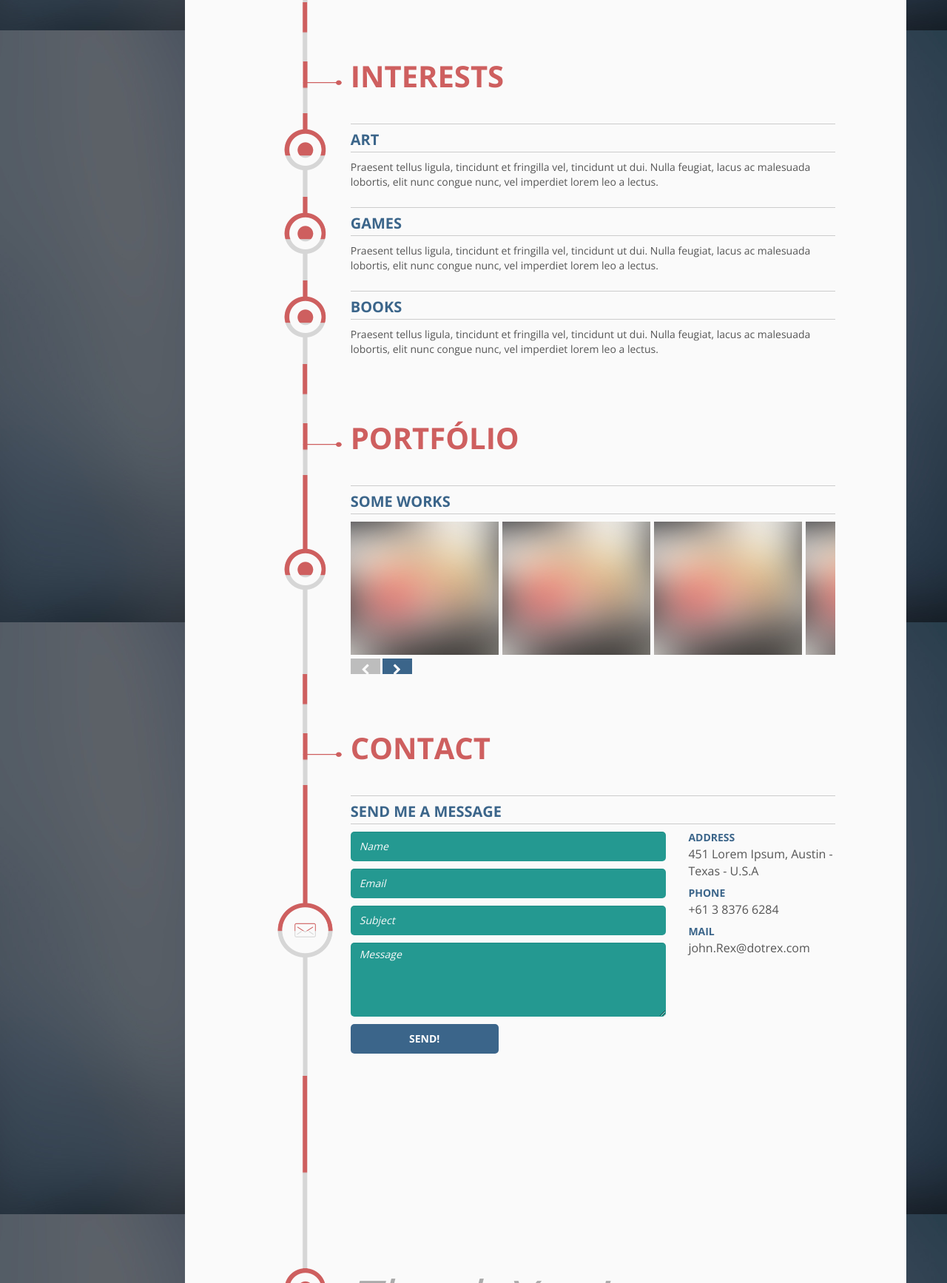
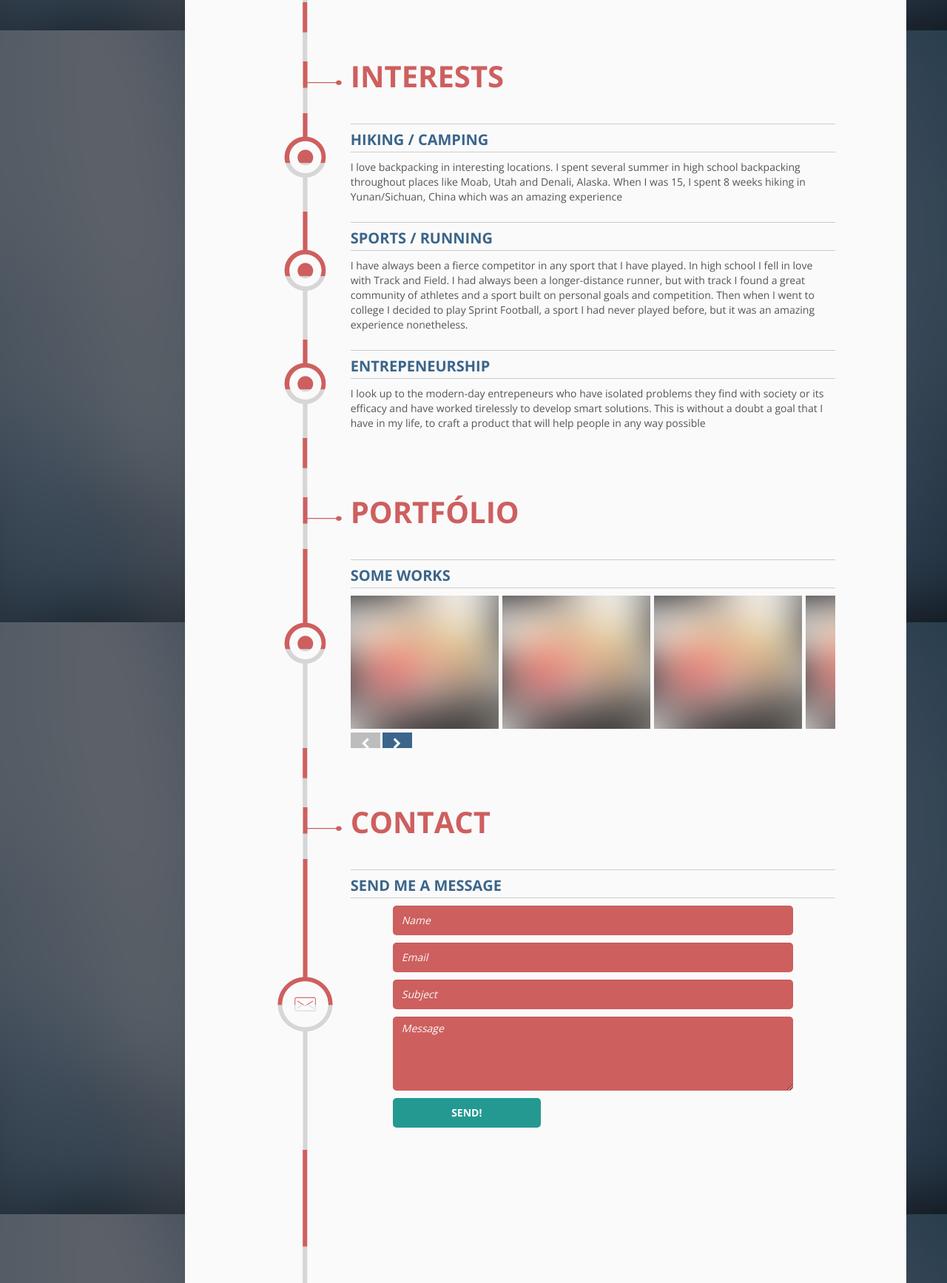
Before and after one commit to tkaye407/tkaye407.github.io, a plain HTML site: page index.html in a window 1280 px wide. Shown: the part 3959-5693 px from the top of the page at 74% size. Drawn offline with nearby package versions, Linux system fonts and the light colour scheme.

Commit message:
updated contact form and interests

```diff
--- a/css/styles.css
+++ b/css/styles.css
@@ -827,7 +827,7 @@ p {
 }
 input.form-control,
 textarea.form-control {
-  background: #249991;
+  background: #ce5f5f;
   border: 0px solid #35aaa2;
   padding-top: -2px;
   border-radius: 5px;
@@ -848,7 +848,7 @@ textarea.form-control {
   -moz-border-radius: 5px 5px 5px 5px;
   -webkit-border-radius: 5px 5px 5px 5px;
   min-width: 200px;
-  background: #3b658a;
+  background: #249991;
   color: #fff;
   display: block;
   height: 40px;
--- a/index.html
+++ b/index.html
@@ -1006,10 +1006,10 @@
               <div class="col-md-8 content-wrap bg1">
                 <div class="line-content">
                   <!-- Subtitle -->
-                  <h3 class="section-item-title-1">Art</h3>
+                  <h3 class="section-item-title-1"> Hiking / Camping </h3>
                   <!-- /Subtitle -->
                   <!-- content -->
-                  <p>Praesent tellus ligula, tincidunt et fringilla vel, tincidunt ut dui. Nulla feugiat, lacus ac malesuada lobortis, elit nunc congue nunc, vel imperdiet lorem leo a lectus.</p>
+                  <p>  I love backpacking in interesting locations. I spent several summer in high school backpacking throughout places like Moab, Utah and Denali, Alaska. When I was 15, I spent 8 weeks hiking in Yunan/Sichuan, China which was an amazing experience</p>
                   <!-- /Content -->
                 </div>
               </div>
@@ -1030,10 +1030,10 @@
               <div class="col-md-8 content-wrap bg1">
                 <div class="line-content">
                   <!-- Subtitle -->
-                  <h3 class="section-item-title-1">Games</h3>
+                  <h3 class="section-item-title-1">Sports / Running</h3>
                   <!-- /Subtitle -->
                   <!-- content -->
-                  <p>Praesent tellus ligula, tincidunt et fringilla vel, tincidunt ut dui. Nulla feugiat, lacus ac malesuada lobortis, elit nunc congue nunc, vel imperdiet lorem leo a lectus.</p>
+                  <p> I have always been a fierce competitor in any sport that I have played. In high school I fell in love with Track and Field. I had always been a longer-distance runner, but with track I found a great community of athletes and a sport built on personal goals and competition.  Then when I went to college I decided to play Sprint Football, a sport I had never played before, but it was an amazing experience nonetheless. </p>
                   <!-- /Content -->
                 </div>
               </div>
@@ -1054,10 +1054,10 @@
               <div class="col-md-8 content-wrap bg1">
                 <div class="line-content">
                   <!-- Subtitle -->
-                  <h3 class="section-item-title-1">Books</h3>
+                  <h3 class="section-item-title-1">Entrepeneurship</h3>
                   <!-- /Subtitle -->
                   <!-- content -->
-                  <p>Praesent tellus ligula, tincidunt et fringilla vel, tincidunt ut dui. Nulla feugiat, lacus ac malesuada lobortis, elit nunc congue nunc, vel imperdiet lorem leo a lectus.</p>
+                  <p> I look up to the modern-day entrepeneurs who have isolated problems they find with society or its efficacy and have worked tirelessly to develop smart solutions. This is without a doubt a goal that I have in my life, to craft a product that will help people in any way possible </p>
                   <!-- /Content -->
                 </div>
               </div>
@@ -1334,7 +1334,7 @@
                   <!-- /Subtitle -->
                   <!-- content -->
                   <div class="row">
-                    <div class="col-md-8 contact-form-wrapper">
+                    <div class="col-md-10 col-md-offset-1 contact-form-wrapper">
                       <!-- Contact form -->
                       <form id="contactForm" method="post" class="form" role="form">
                         <!-- Form Field -->
@@ -1364,15 +1364,6 @@
                         <!-- /Form Field -->
                       </form>
                       <!-- /Contact Form -->
-                    </div>
-                    <!-- Contact infos -->
-                    <div class="col-md-4 contact-infos">
-                      <h4 class="contact-subtitle-1">Address</h4>
-                      <p>451 Lorem Ipsum, Austin - Texas - U.S.A</p>
-                      <h4 class="contact-subtitle-1">Phone</h4>
-                      <p>+61 3 8376 6284</p>
-                      <h4 class="contact-subtitle-1">Mail</h4>
-                      <p>john.Rex@dotrex.com</p>
                     </div>
                     <!-- /Contact infos -->
                   </div>
```
